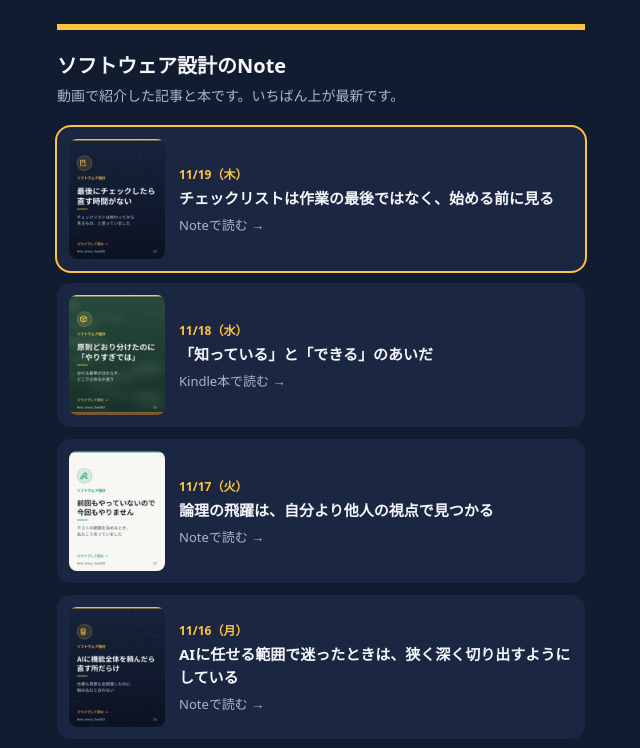
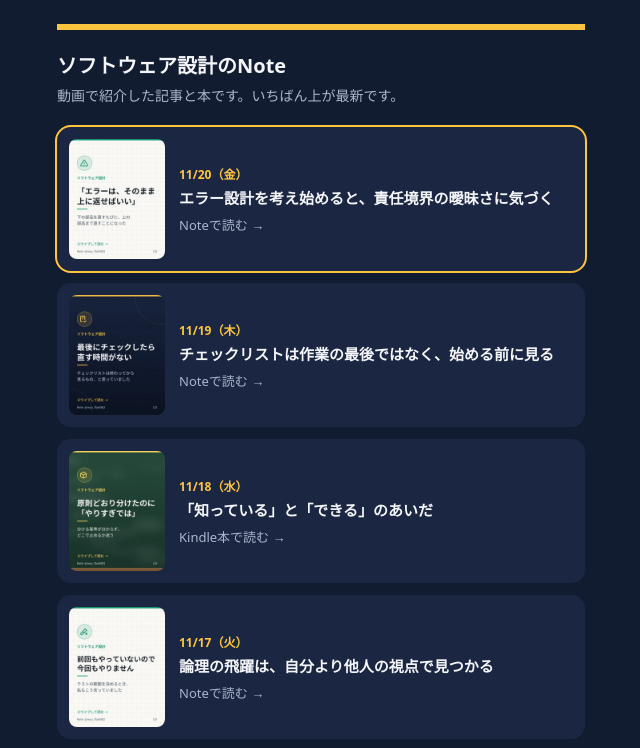
Before and after one commit to kumachan1101-pixel/note-links, a plain HTML site: page index.html in a window 1280 px wide. Shown: the top 748 px of the page, without its empty margins (319-959 px from the left). Drawn offline with Linux system fonts and the light colour scheme.

Commit message:
update index.html

```diff
--- a/index.html
+++ b/index.html
@@ -35,6 +35,10 @@ h2 { font-size:17px; margin:32px 0 4px; }
 <h1>ソフトウェア設計のNote</h1>
 <p>動画で紹介した記事と本です。いちばん上が最新です。</p>
 </header>
+<a class="card" href="https://note.com/rosy_flax9582/n/na9eb9f7586ba" data-goatcounter-click="note-na9eb9f7586ba" data-goatcounter-title="11/20 エラー設計を考え始めると、責任境界の曖昧さに気づく">
+<img src="images/na9eb9f7586ba.jpg" alt="" loading="lazy" width="96" height="120">
+<div><div class="date">11/20（金）</div><div class="title">エラー設計を考え始めると、責任境界の曖昧さに気づく</div><div class="go">Noteで読む →</div></div>
+</a>
 <a class="card" href="https://note.com/rosy_flax9582/n/n0d32a852dc99" data-goatcounter-click="note-n0d32a852dc99" data-goatcounter-title="11/19 チェックリストは作業の最後ではなく、始める前に見る">
 <img src="images/n0d32a852dc99.jpg" alt="" loading="lazy" width="96" height="120">
 <div><div class="date">11/19（木）</div><div class="title">チェックリストは作業の最後ではなく、始める前に見る</div><div class="go">Noteで読む →</div></div>
```
